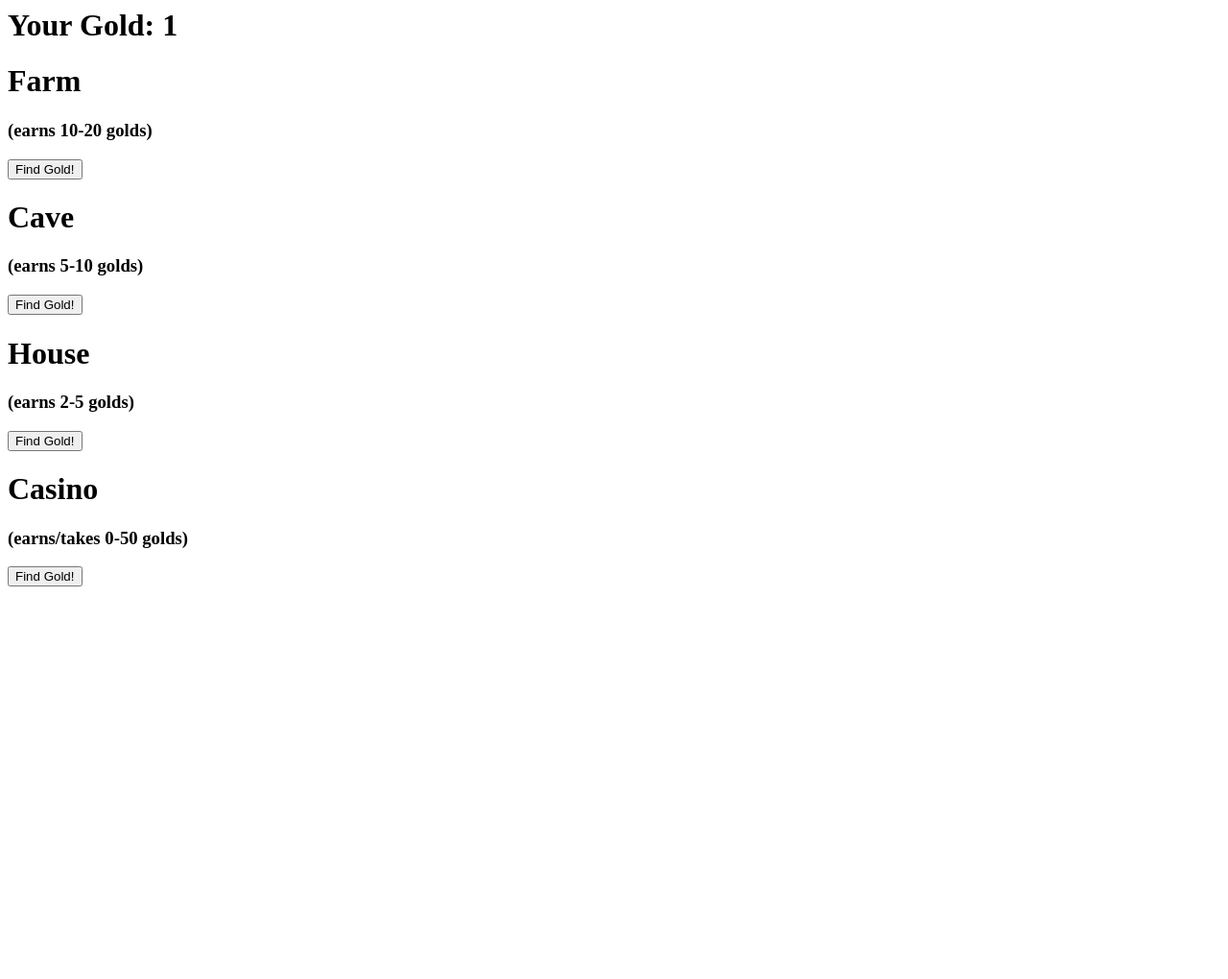
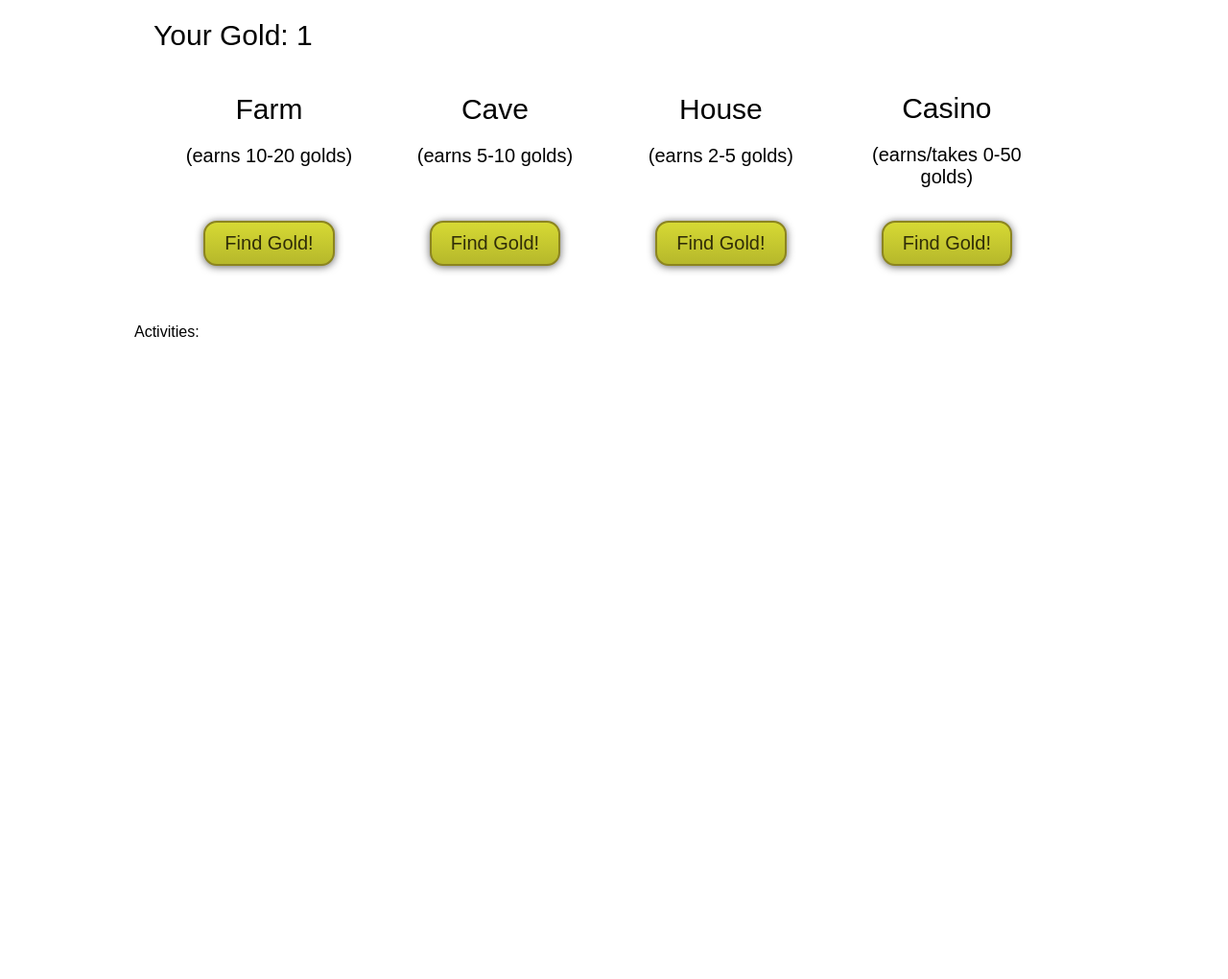
Before and after one commit to bintad/ninja-gold, a Flask app: template templates/index.html in a window 1280 px wide. Shown: the whole page at 96% size. Before the commit the page ends 611 px from the top, so only its background shows below. Run offline with Flask 2, Linux system fonts and the light colour scheme; the template is opened without the code that fills it, so the values that code supplies are empty; the visitor is signed in with stand-in values (Sample User, id 1).

Commit message:
added CSS styling, almost done

```diff
--- a/static/styles.css
+++ b/static/styles.css
@@ -0,0 +1,88 @@
+* {
+	vertical-align: baseline;
+	font-weight: inherit;
+	font-family: inherit;
+	font-style: inherit;
+	font-size: 100%;
+	border: 0 none;
+	outline: 0;
+	padding: 0;
+	margin: 0;
+}
+#container {
+	width: 1000px;
+	height: 1000px;
+	margin: 0px auto;
+	font-family: sans-serif;
+
+}
+#your_gold{
+	font-size: 30px;
+	margin: 20px;
+}
+#main_content{
+
+}
+.routes_gold{
+	display:inline-block;
+	margin-left:50px;
+	height:240px;
+	width:181px;
+}
+	.routes_gold h1, h3{
+		margin-bottom: 20px;
+	}
+	.routes_gold h1{
+		font-size:30px;
+		text-align:center;
+	}
+	#last_childh1{
+		position:relative;
+		top:22px;
+
+	}
+	#last_childh3{
+		position:relative;
+		top:22px;
+	}
+	.routes_gold h3{
+		font-size:20px;
+		text-align:center;
+	}
+	form {
+		text-align:center;
+		margin-bottom:40px;
+		margin-top:56px;
+	}
+
+
+input {
+  background: #d6d934;
+  background-image: -webkit-linear-gradient(top, #d6d934, #b6b82b);
+  background-image: -moz-linear-gradient(top, #d6d934, #b6b82b);
+  background-image: -ms-linear-gradient(top, #d6d934, #b6b82b);
+  background-image: -o-linear-gradient(top, #d6d934, #b6b82b);
+  background-image: linear-gradient(to bottom, #d6d934, #b6b82b);
+  -webkit-border-radius: 14;
+  -moz-border-radius: 14;
+  border-radius: 14px;
+  -webkit-box-shadow: 0px 1px 8px #666666;
+  -moz-box-shadow: 0px 1px 8px #666666;
+  box-shadow: 0px 1px 8px #666666;
+  font-family: Arial;
+  color: #302d08;
+  font-size: 20px;
+  padding: 10px 20px 10px 20px;
+  border: solid #8c851f 2px;
+  text-decoration: none;
+}
+
+input:hover {
+  background: #3cb0fd;
+  background-image: -webkit-linear-gradient(top, #3cb0fd, #3498db);
+  background-image: -moz-linear-gradient(top, #3cb0fd, #3498db);
+  background-image: -ms-linear-gradient(top, #3cb0fd, #3498db);
+  background-image: -o-linear-gradient(top, #3cb0fd, #3498db);
+  background-image: linear-gradient(to bottom, #3cb0fd, #3498db);
+  text-decoration: none;
+}
--- a/templates/index.html
+++ b/templates/index.html
@@ -8,11 +8,11 @@
 	</head>
 
 	<body>
-
-			<h1>Your Gold: {{session['count']}}</h1>
+	<div id="container">
+		<h1 id='your_gold'>Your Gold: {{session['count']}}</h1>
 
 
-
+		<div id="main_content">
 
 
 			<div class="routes_gold">
@@ -40,19 +40,17 @@
 			</div>
 
 			<div class="routes_gold">
-				<h1> Casino </h1>
-				<h3> (earns/takes 0-50 golds) </h3>
+				<h1 id='last_childh1'> Casino </h1>
+				<h3 id='last_childh3'> (earns/takes 0-50 golds) </h3>
 				<form method='post' action='/casino'>
 					<input type='submit' value='Find Gold!' name='casino'>
 				</form>
-
-
 			</div>
 
+		</div><!-- end of main_content -->
 
-
-			{{session['message']}}
-
+		<div>Activities: {{session['message']}}</div>
+	</div><!-- end of container -->
 	</body>
 
 </html>
```
Lines whose indentation alone changed are shown as unchanged.
